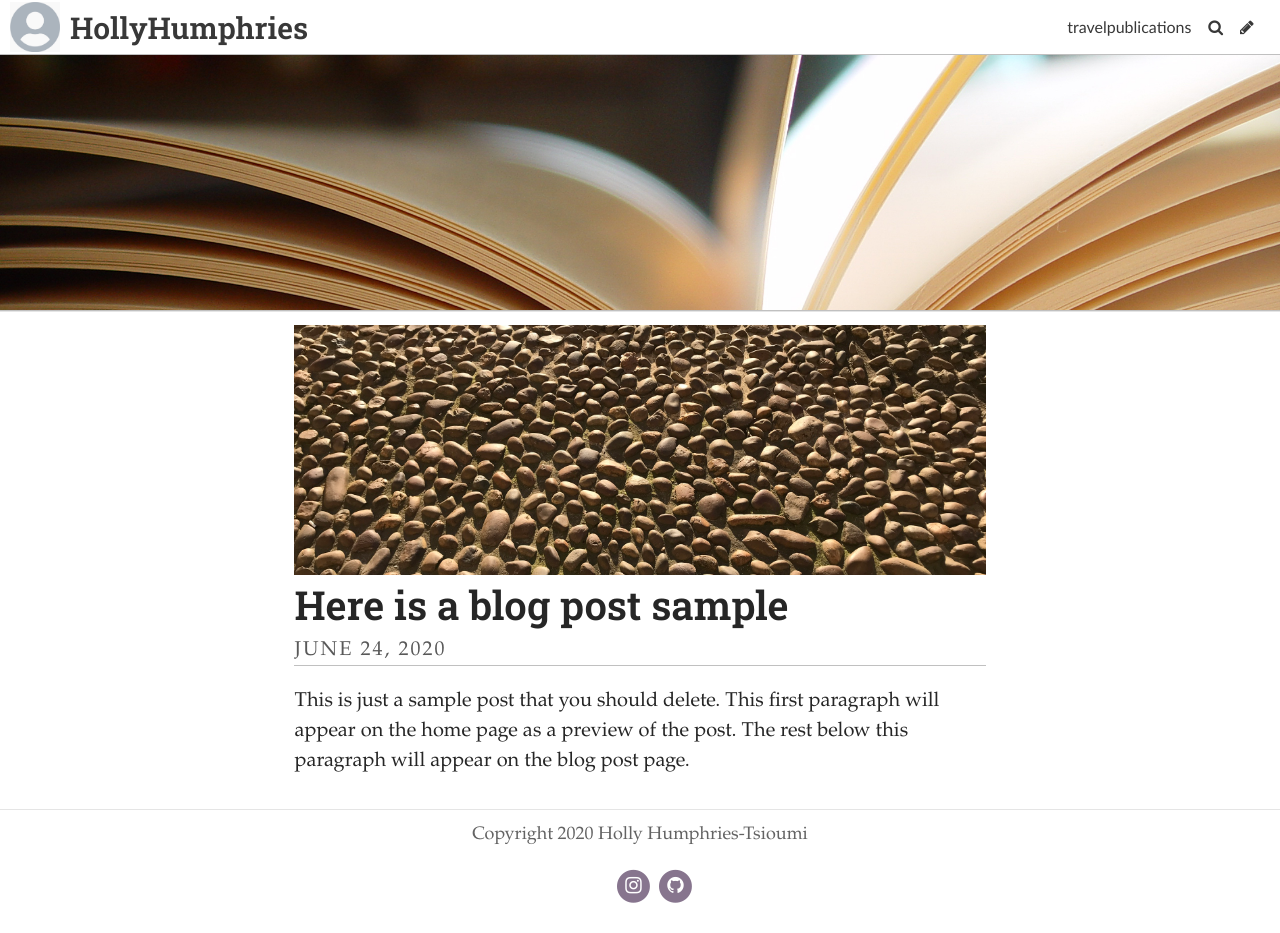
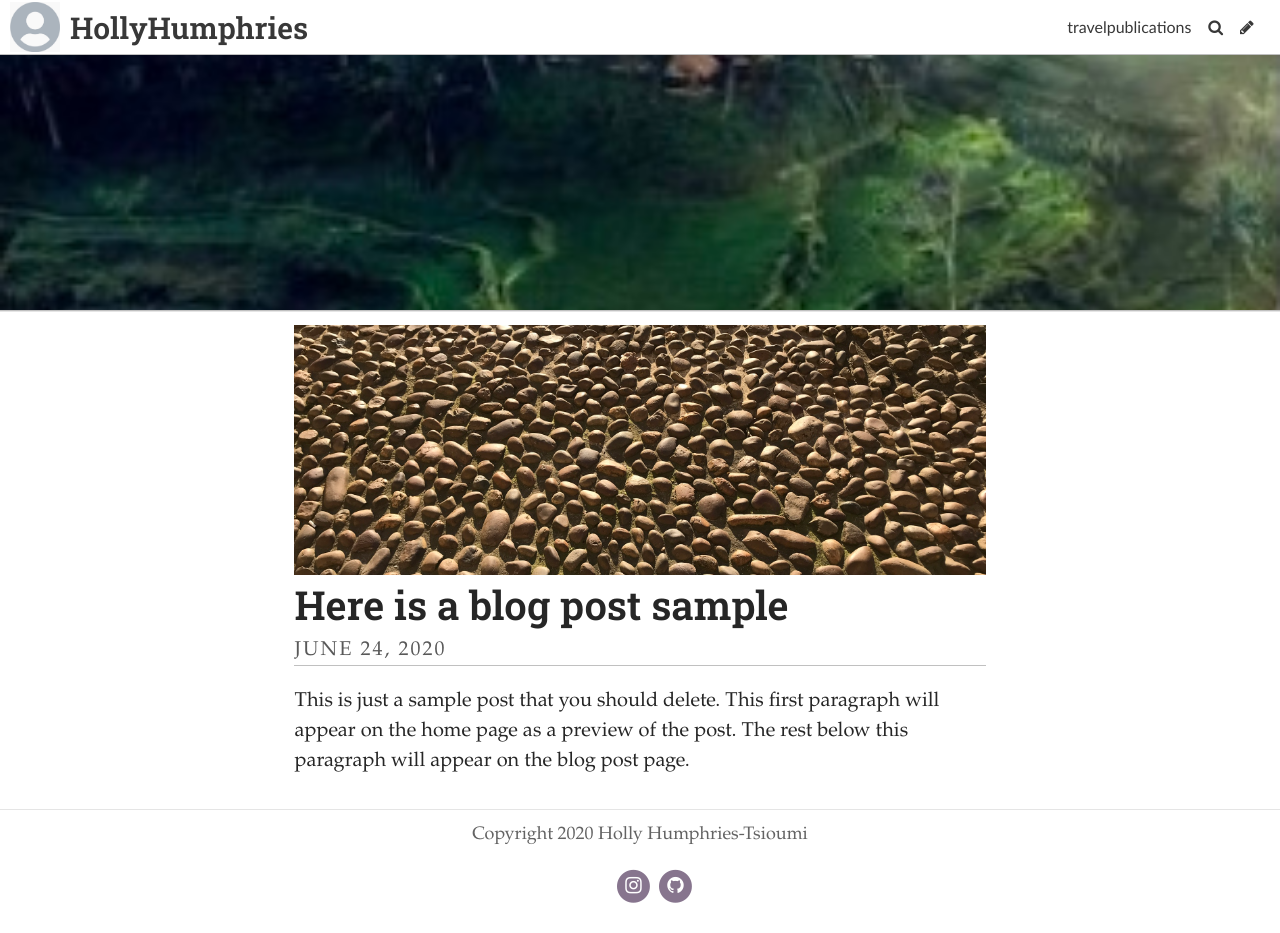
Before and after one commit to hollyhumphries/mybrookesblog, a Jekyll site: the page built from index.html, in a window 1280 px wide. Built offline with Jekyll 4.4.1, drawn with Linux system fonts in a browser that asks for light colours; some web fonts are replaced; the list of posts is cut into pages by our own code.

Commit message:
Update Settings “general”

```diff
--- a/_data/settings.yml
+++ b/_data/settings.yml
@@ -2,7 +2,7 @@ title: HollyHumphries
 description: A website with a blog
 header_text: ""
 footer_text: Copyright 2020 Holly Humphries-Tsioumi
-header_feature_image: ../uploads/pages.jpg
+header_feature_image: ../uploads/img_2837.jpg
 bannerheight: 20vmax
 logo: /uploads/logo.jpg
 favicon: /uploads/favicon.ico
```
Also changed, not shown: uploads/img_2837.jpg (added).
